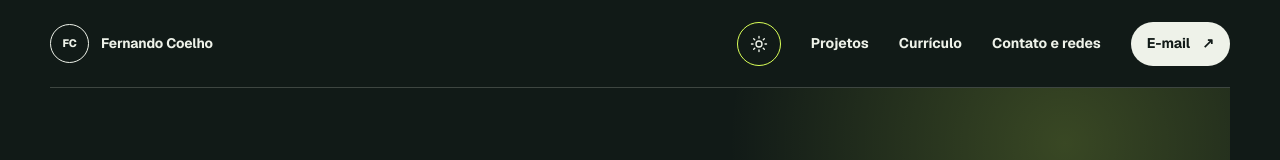
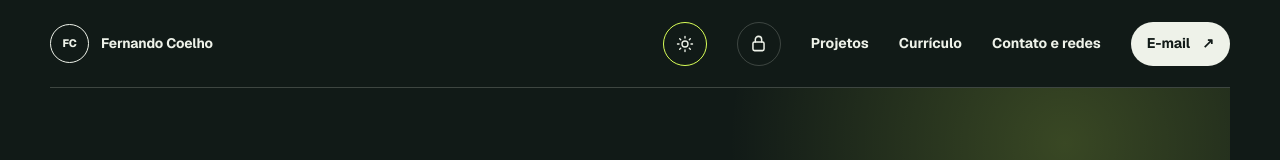
Before and after one commit to ProfFernando1/ProfFernando1.github.io, a Next.js app: page / in a window 1280 px wide. Shown: the top 160 px of the page. Built offline with nearby package versions, Linux system fonts and the light colour scheme.

Commit message:
Link private URI doctorate area from personal site

```diff
--- a/app/globals.css
+++ b/app/globals.css
@@ -150,6 +150,18 @@ main { overflow: hidden; }
   cursor: pointer;
 }
 .theme-toggle:hover { background: var(--quiet-hover); }
+.private-access {
+  width: 44px;
+  min-width: 44px;
+  height: 44px;
+  display: inline-flex;
+  align-items: center;
+  justify-content: center;
+  border: 1px solid var(--line);
+  border-radius: 50%;
+  color: var(--ink);
+}
+.private-access:hover { background: var(--quiet-hover); }
 :root:not([data-theme]) .theme-toggle,
 :root[data-theme='dark'] .theme-toggle { border-color: var(--acid); }
 .theme-toggle svg { flex-shrink: 0; }
@@ -443,6 +455,7 @@ footer .visit-counter img { display: block; height: 24px; width: auto; max-width
 
 @media (max-width: 980px) {
   .site-header nav > a:not(.nav-contact) { display: none; }
+  .site-header nav > a.private-access { display: inline-flex; }
   .mobile-nav {
     width: min(1180px, calc(100% - 48px));
     min-height: 48px;
--- a/app/page.tsx
+++ b/app/page.tsx
@@ -153,6 +153,17 @@ export default function Home() {
         </a>
         <nav aria-label="Navegação principal">
           <ThemeToggle />
+          <a
+            className="private-access"
+            href="https://doutorado-uri-fernando.proffernando.chatgpt.site/"
+            aria-label="Abrir minha área privada do doutorado"
+            title="Área privada"
+          >
+            <svg aria-hidden="true" width="19" height="19" viewBox="0 0 24 24" fill="none" stroke="currentColor" strokeWidth="1.9" strokeLinecap="round" strokeLinejoin="round">
+              <rect x="5" y="10" width="14" height="11" rx="2" />
+              <path d="M8 10V7a4 4 0 0 1 8 0v3" />
+            </svg>
+          </a>
           <a href="#projetos">Projetos</a>
           <a href="#curriculo">Currículo</a>
           <a href="#contato">Contato e redes</a>
--- a/eslint.config.mjs
+++ b/eslint.config.mjs
@@ -5,7 +5,7 @@ import nextTs from 'eslint-config-next/typescript';
 const eslintConfig = defineConfig([
   ...nextVitals,
   ...nextTs,
-  globalIgnores(['.next/**', 'out/**', 'build/**', 'next-env.d.ts']),
+  globalIgnores(['.next/**', 'out/**', 'dist/**', 'work/**', 'build/**', 'next-env.d.ts']),
 ]);
 
 export default eslintConfig;
```
